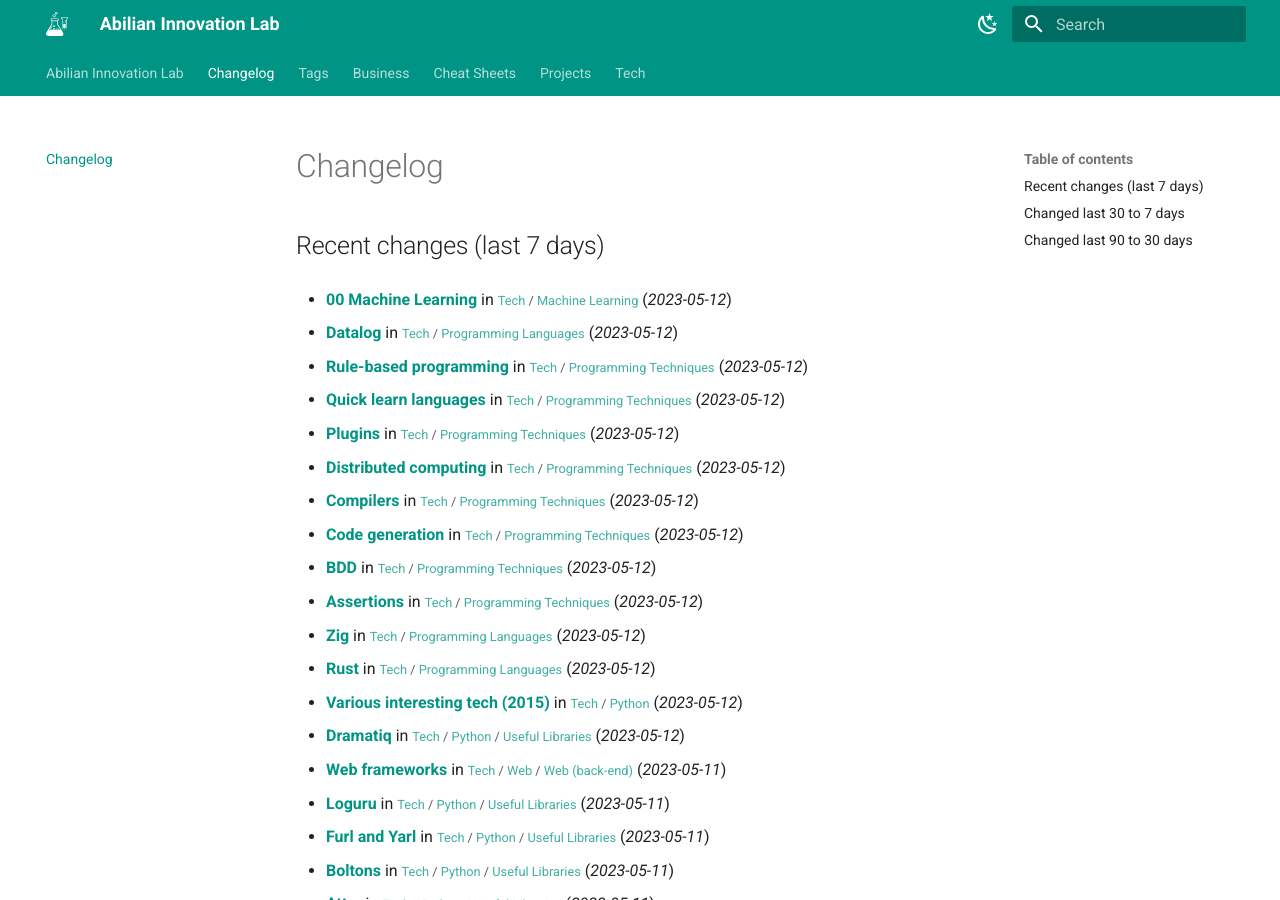
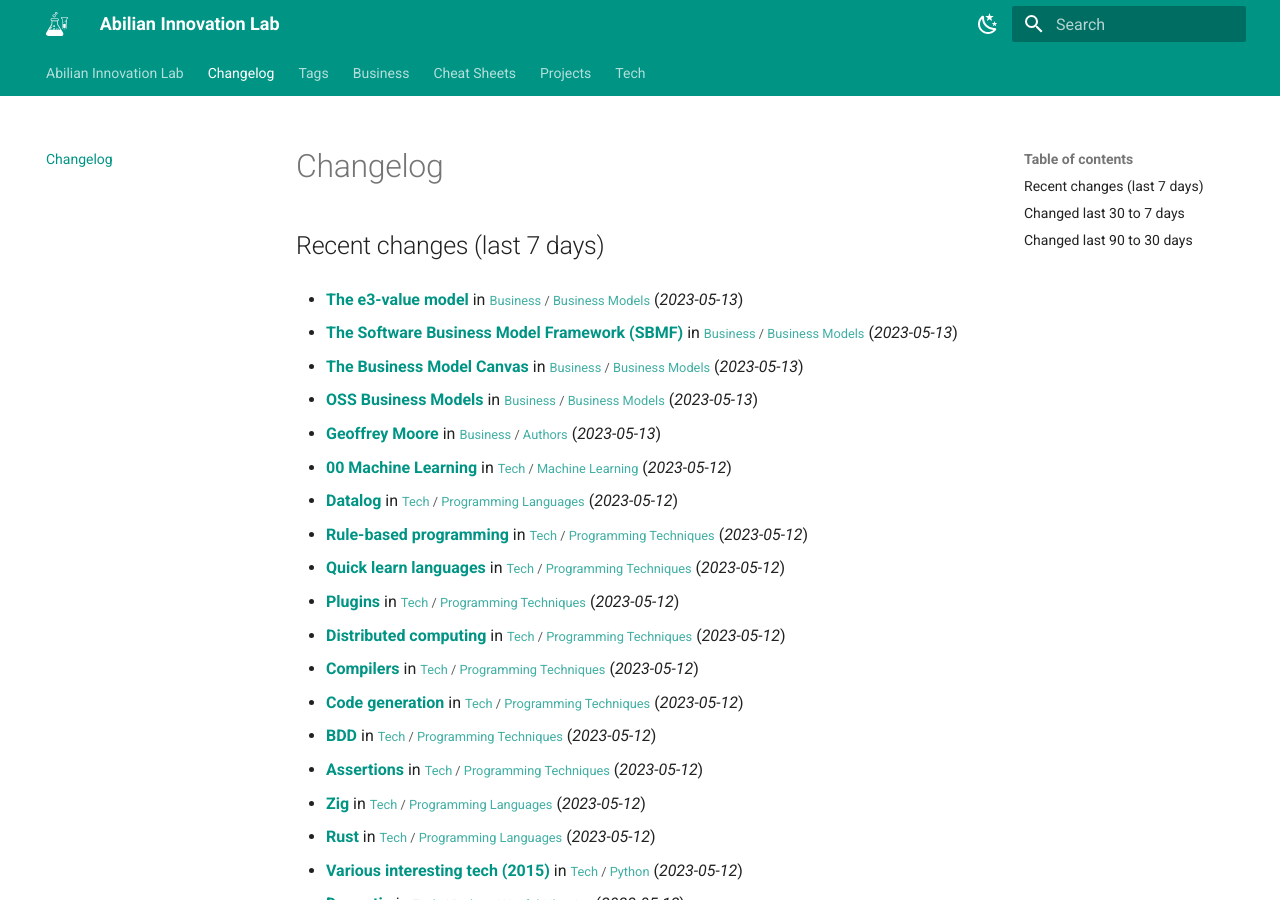
Before and after one commit to abilian/lab.abilian.com, an MkDocs documentation site: the page built from docs/changelog.md, in a window 1280 px wide and 900 px high. Built offline with MkDocs 1.6.1 and Material for MkDocs 9.7.7, drawn with Linux system fonts in a browser that asks for light colours; comment, search, counter and statistics services are not loaded; some of the changed text lies outside the part shown.

Commit message:
Update content

```diff
--- a/docs/changelog.md
+++ b/docs/changelog.md
@@ -1,6 +1,16 @@
 # Changelog
 
 ## Recent changes (last 7 days)
+
+- **[The e3-value model](/Business/Business Models/The e3-value model/)** in <small>[Business](/Business/00 Business/) / [Business Models](/Business/Business Models/Economic studies on OSS/)</small> (*2023-05-13*)
+
+- **[The Software Business Model Framework (SBMF)](/Business/Business Models/The Software Business Model Framework (SBMF)/)** in <small>[Business](/Business/00 Business/) / [Business Models](/Business/Business Models/Economic studies on OSS/)</small> (*2023-05-13*)
+
+- **[The Business Model Canvas](/Business/Business Models/The Business Model Canvas/)** in <small>[Business](/Business/00 Business/) / [Business Models](/Business/Business Models/Economic studies on OSS/)</small> (*2023-05-13*)
+
+- **[OSS Business Models](/Business/Business Models/OSS Business Models/)** in <small>[Business](/Business/00 Business/) / [Business Models](/Business/Business Models/Economic studies on OSS/)</small> (*2023-05-13*)
+
+- **[Geoffrey Moore](/Business/Authors/Geoffrey Moore/)** in <small>[Business](/Business/00 Business/) / [Authors](/Business/Authors/00 Authors/)</small> (*2023-05-13*)
 
 - **[00 Machine Learning](/Tech/Machine Learning/00 Machine Learning/)** in <small>[Tech](/Tech/00 Technology/) / [Machine Learning](/Tech/Machine Learning/00 Machine Learning/)</small> (*2023-05-12*)
 
```
Also changed, not shown: other parts of docs/changelog.md (+0 -2 lines), docs/Business/Business Models/Economic studies on OSS.md (added, +36 -0 lines), docs/Business/Business Models/OSS Business Models.md (+6 -3 lines), docs/Business/Business Models/The Business Model Canvas.md (+5 -0 lines).
